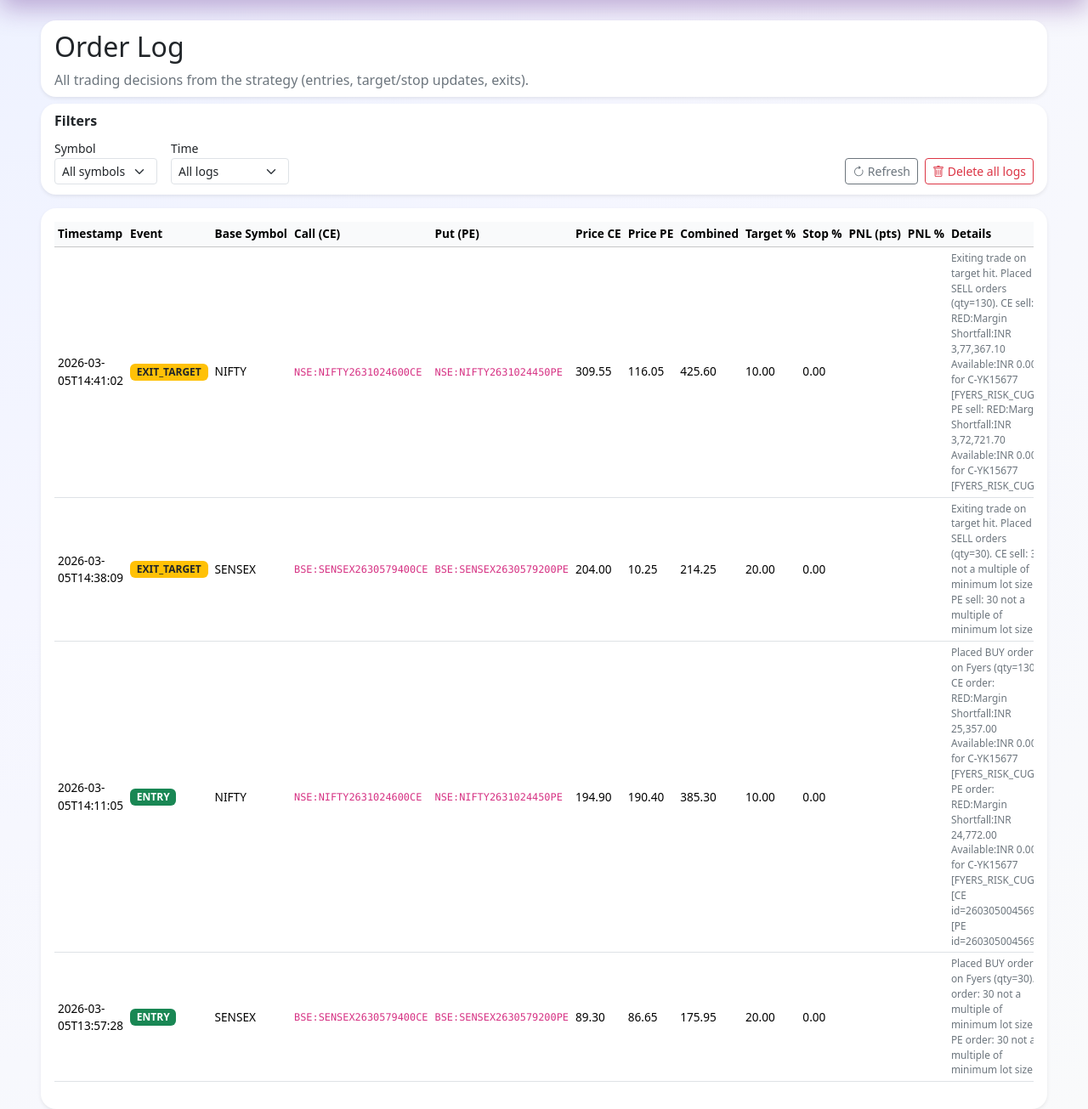
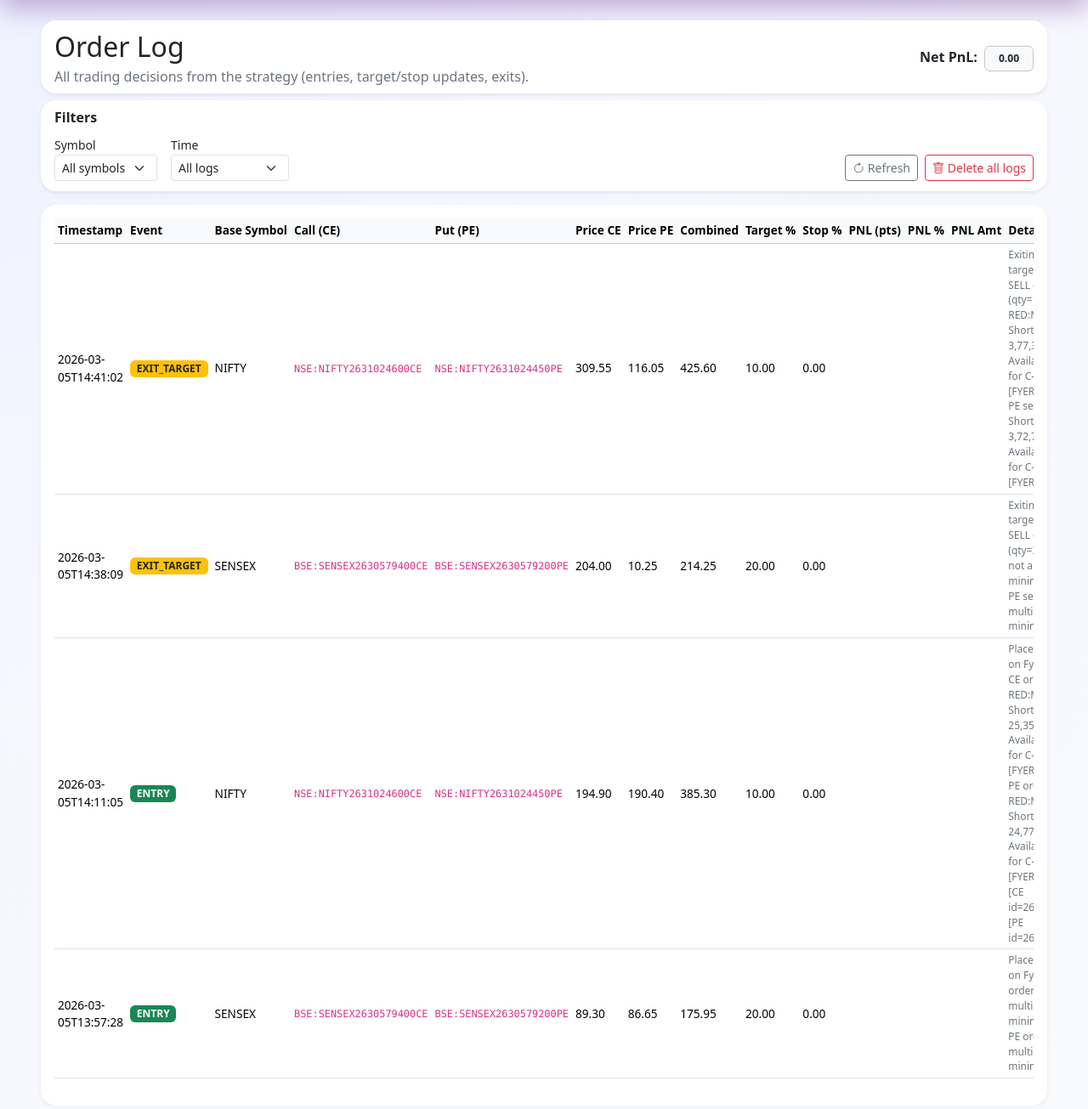
Before and after one commit to PulkitChadha125/KapilSpreadAlgoFyers, a Flask app: page /order-log in a window 1280 px wide. Shown: the part 47-1352 px from the top of the page at 85% size. Run offline with Flask 3, Linux system fonts and the light colour scheme.

Commit message:
Final version

```diff
--- a/main.py
+++ b/main.py
@@ -225,6 +225,7 @@ ORDER_LOG_COLUMNS = [
     "stop_abs",
     "pnl_abs",
     "pnl_pct",
+    "pnl_amount",
     "details",
     "ce_request",
     "ce_response",
@@ -281,6 +282,7 @@ def append_order_log(
     stop_abs: float | None = None,
     pnl_abs: float | None = None,
     pnl_pct: float | None = None,
+    pnl_amount: float | None = None,
     details: str = "",
     ce_request: dict | None = None,
     ce_response: dict | None = None,
@@ -318,6 +320,7 @@ def append_order_log(
                 "stop_abs": "" if stop_abs is None else stop_abs,
                 "pnl_abs": "" if pnl_abs is None else pnl_abs,
                 "pnl_pct": "" if pnl_pct is None else pnl_pct,
+                "pnl_amount": "" if pnl_amount is None else pnl_amount,
                 "details": details,
                 "ce_request": "" if ce_request is None else json.dumps(ce_request, ensure_ascii=False),
                 "ce_response": "" if ce_response is None else json.dumps(ce_response, ensure_ascii=False),
@@ -644,6 +647,7 @@ def _strategy_loop_worker():
                         sell_ce = place_order(ce_sym, exit_qty, -1, order_type=1, limit_price=price_ce) if ce_sym else {}
                         sell_pe = place_order(pe_sym, exit_qty, -1, order_type=1, limit_price=price_pe) if pe_sym else {}
                         order_detail = f"CE sell: {sell_ce.get('message', sell_ce)}; PE sell: {sell_pe.get('message', sell_pe)}"
+                        pnl_amount = pnl_abs * exit_qty if pnl_abs is not None else None
                         append_order_log(
                             event="EXIT_STOPTIME",
                             strategy_key=unique_key,
@@ -660,6 +664,7 @@ def _strategy_loop_worker():
                             stop_abs=srec.get("stop_abs"),
                             pnl_abs=pnl_abs,
                             pnl_pct=pnl_pct,
+                            pnl_amount=pnl_amount,
                             # Keep details focused on raw API messages for CE/PE
                             details=order_detail,
                             ce_request=sell_ce.get("request"),
@@ -910,6 +915,7 @@ def _strategy_loop_worker():
 
                             pnl_abs = combined - entry_combined if entry_combined else None
                             pnl_pct = (pnl_abs / entry_combined) * 100.0 if (pnl_abs is not None and entry_combined) else None
+                            pnl_amount = pnl_abs * exit_qty if pnl_abs is not None else None
 
                             append_order_log(
                                 event="EXIT_TARGET",
@@ -927,6 +933,7 @@ def _strategy_loop_worker():
                                 stop_abs=stop_abs,
                                 pnl_abs=pnl_abs,
                                 pnl_pct=pnl_pct,
+                                pnl_amount=pnl_amount,
                                 details=order_detail,
                                 ce_request=sell_ce.get("request"),
                                 ce_response=sell_ce.get("response"),
@@ -949,6 +956,7 @@ def _strategy_loop_worker():
 
                             pnl_abs = combined - entry_combined if entry_combined else None
                             pnl_pct = (pnl_abs / entry_combined) * 100.0 if (pnl_abs is not None and entry_combined) else None
+                            pnl_amount = pnl_abs * exit_qty if pnl_abs is not None else None
 
                             append_order_log(
                                 event="EXIT_STOPLOSS",
@@ -966,6 +974,7 @@ def _strategy_loop_worker():
                                 stop_abs=stop_abs,
                                 pnl_abs=pnl_abs,
                                 pnl_pct=pnl_pct,
+                                pnl_amount=pnl_amount,
                                 details=order_detail,
                                 ce_request=sell_ce.get("request"),
                                 ce_response=sell_ce.get("response"),
@@ -1179,9 +1188,11 @@ def exit_all():
         entry_combined = float(srec.get("entry_combined") or 0.0)
         pnl_abs = None
         pnl_pct = None
+        pnl_amount = None
         if exit_combined is not None and entry_combined:
             pnl_abs = exit_combined - entry_combined
             pnl_pct = (pnl_abs / entry_combined) * 100.0
+            pnl_amount = pnl_abs * qty
 
         sell_ce = place_order(ce_sym, qty, -1, order_type=1, limit_price=price_ce) if ce_sym else {}
         sell_pe = place_order(pe_sym, qty, -1, order_type=1, limit_price=price_pe) if pe_sym else {}
@@ -1200,6 +1211,7 @@ def exit_all():
             stop_pct=srec.get("stop_pct"),
             pnl_abs=pnl_abs,
             pnl_pct=pnl_pct,
+            pnl_amount=pnl_amount,
             details=order_detail,
             ce_request=sell_ce.get("request"),
             ce_response=sell_ce.get("response"),
--- a/templates/order_log.html
+++ b/templates/order_log.html
@@ -51,9 +51,17 @@
 
 <div class="container-fluid px-3 px-md-5" style="max-width: 1600px;">
     <div class="card shadow-sm mb-2 page-header-card">
-        <div class="card-body">
-            <h2 class="mb-2">Order Log</h2>
-            <p class="text-secondary mb-0">All trading decisions from the strategy (entries, target/stop updates, exits).</p>
+        <div class="card-body d-flex flex-wrap align-items-center justify-content-between">
+            <div>
+                <h2 class="mb-1">Order Log</h2>
+                <p class="text-secondary mb-0">All trading decisions from the strategy (entries, target/stop updates, exits).</p>
+            </div>
+            <div class="mt-2 mt-md-0">
+                <span class="fw-semibold me-1">Net PnL:</span>
+                <span id="netPnlLabel" class="badge bg-light text-dark border border-secondary-subtle px-3 py-2">
+                    0.00
+                </span>
+            </div>
         </div>
     </div>
 
@@ -116,11 +124,12 @@
                             <th>Stop %</th>
                             <th>PNL (pts)</th>
                             <th>PNL %</th>
+                            <th>PNL Amt</th>
                             <th>Details</th>
                         </tr>
                     </thead>
                     <tbody id="log-body">
-                        <tr><td colspan="13" class="text-center text-secondary">Loading...</td></tr>
+                        <tr><td colspan="14" class="text-center text-secondary">Loading...</td></tr>
                     </tbody>
                 </table>
             </div>
@@ -196,6 +205,7 @@
     const refreshLogBtn = document.getElementById('refreshLogBtn');
     const deleteLogsBtn = document.getElementById('deleteLogsBtn');
     const logBody = document.getElementById('log-body');
+    const netPnlLabel = document.getElementById('netPnlLabel');
     const modalEl = document.getElementById('orderDetailsModal');
     const modal = modalEl ? new bootstrap.Modal(modalEl) : null;
     const metaEl = document.getElementById('orderDetailsMeta');
@@ -298,23 +308,25 @@
     }
 
     async function loadLogs() {
-        logBody.innerHTML = '<tr><td colspan="13" class="text-center text-secondary">Loading...</td></tr>';
+        logBody.innerHTML = '<tr><td colspan="14" class="text-center text-secondary">Loading...</td></tr>';
         try {
             const res = await fetch('/order-log-data?' + getQueryParams());
             const data = await res.json();
             if (!Array.isArray(data)) {
-                logBody.innerHTML = '<tr><td colspan="13" class="text-center text-danger">Failed to load logs.</td></tr>';
+                logBody.innerHTML = '<tr><td colspan="14" class="text-center text-danger">Failed to load logs.</td></tr>';
                 return;
             }
             // Hide NO_STRIKE_IN_RANGE events from the web UI (still logged in CSV for audit)
             const visible = data.filter(function (r) { return r.event !== 'NO_STRIKE_IN_RANGE'; });
 
             if (visible.length === 0) {
-                logBody.innerHTML = '<tr><td colspan="13" class="text-center text-secondary">No log entries for this filter.</td></tr>';
+                logBody.innerHTML = '<tr><td colspan="14" class="text-center text-secondary">No log entries for this filter.</td></tr>';
+                if (netPnlLabel) netPnlLabel.textContent = '0.00';
                 return;
             }
 
             logBody.innerHTML = '';
+            let netPnlAmount = 0;
             visible.forEach(function (r) {
                 const tr = document.createElement('tr');
                 const eventClass = (r.event || '').indexOf('EXIT') !== -1 ? 'bg-warning text-dark' :
@@ -333,7 +345,16 @@
                     '<td>' + formatTwoDecimals(r.stop_pct) + '</td>' +
                     '<td>' + formatTwoDecimals(r.pnl_abs) + '</td>' +
                     '<td>' + formatTwoDecimals(r.pnl_pct) + '</td>' +
+                    '<td>' + formatTwoDecimals(r.pnl_amount) + '</td>' +
                     '<td class="small text-secondary">' + (r.details || '') + '</td>';
+
+                // Accumulate net PnL amount across all rows
+                if (r.pnl_amount !== '' && r.pnl_amount != null) {
+                    const num = typeof r.pnl_amount === 'string' ? parseFloat(r.pnl_amount) : r.pnl_amount;
+                    if (!Number.isNaN(num)) {
+                        netPnlAmount += num;
+                    }
+                }
 
                 // Only attach popup for rows that actually place orders (ENTRY/EXIT_*)
                 if (r.event === 'ENTRY' || (r.event || '').indexOf('EXIT_') === 0) {
@@ -345,8 +366,13 @@
 
                 logBody.appendChild(tr);
             });
+
+            if (netPnlLabel) {
+                netPnlLabel.textContent = formatTwoDecimals(netPnlAmount || 0);
+            }
         } catch (e) {
-            logBody.innerHTML = '<tr><td colspan="13" class="text-center text-danger">Error loading logs.</td></tr>';
+            logBody.innerHTML = '<tr><td colspan="14" class="text-center text-danger">Error loading logs.</td></tr>';
+            if (netPnlLabel) netPnlLabel.textContent = '0.00';
         }
     }
 
```
